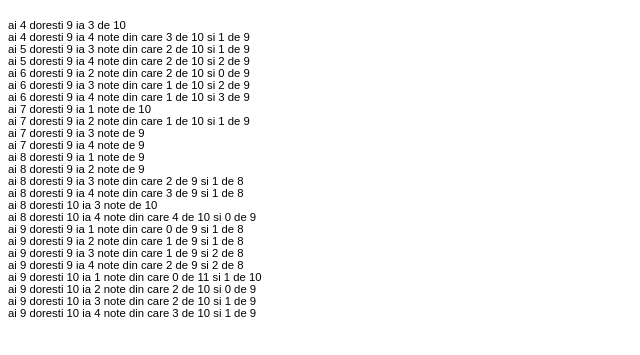
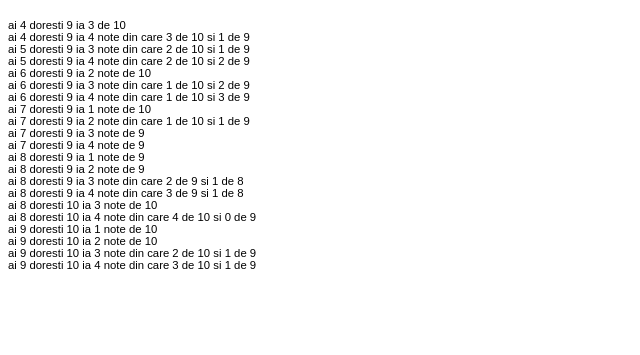
Before and after one commit to Danielzapirtan/nono, a plain HTML site: page index.html in a window 1280 px wide. Shown: the part 61-416 px from the top of the page, without its empty margins (0-640 px from the left). Drawn offline with Linux system fonts and the light colour scheme.

Commit message:
defaultMessage

```diff
--- a/index.html
+++ b/index.html
@@ -9,7 +9,7 @@ ai 4 doresti 9 ia 3 de 10
 ai 4 doresti 9 ia 4 note din care 3 de 10 si 1 de 9
 ai 5 doresti 9 ia 3 note din care 2 de 10 si 1 de 9
 ai 5 doresti 9 ia 4 note din care 2 de 10 si 2 de 9
-ai 6 doresti 9 ia 2 note din care 2 de 10 si 0 de 9
+ai 6 doresti 9 ia 2 note de 10
 ai 6 doresti 9 ia 3 note din care 1 de 10 si 2 de 9
 ai 6 doresti 9 ia 4 note din care 1 de 10 si 3 de 9
 ai 7 doresti 9 ia 1 note de 10
@@ -22,12 +22,8 @@ ai 8 doresti 9 ia 3 note din care 2 de 9 si 1 de 8
 ai 8 doresti 9 ia 4 note din care 3 de 9 si 1 de 8
 ai 8 doresti 10 ia 3 note de 10
 ai 8 doresti 10 ia 4 note din care 4 de 10 si 0 de 9
-ai 9 doresti 9 ia 1 note din care 0 de 9 si 1 de 8
-ai 9 doresti 9 ia 2 note din care 1 de 9 si 1 de 8
-ai 9 doresti 9 ia 3 note din care 1 de 9 si 2 de 8
-ai 9 doresti 9 ia 4 note din care 2 de 9 si 2 de 8
-ai 9 doresti 10 ia 1 note din care 0 de 11 si 1 de 10
-ai 9 doresti 10 ia 2 note din care 2 de 10 si 0 de 9
+ai 9 doresti 10 ia 1 note de 10
+ai 9 doresti 10 ia 2 note de 10
 ai 9 doresti 10 ia 3 note din care 2 de 10 si 1 de 9
 ai 9 doresti 10 ia 4 note din care 3 de 10 si 1 de 9
 </pre>
```
